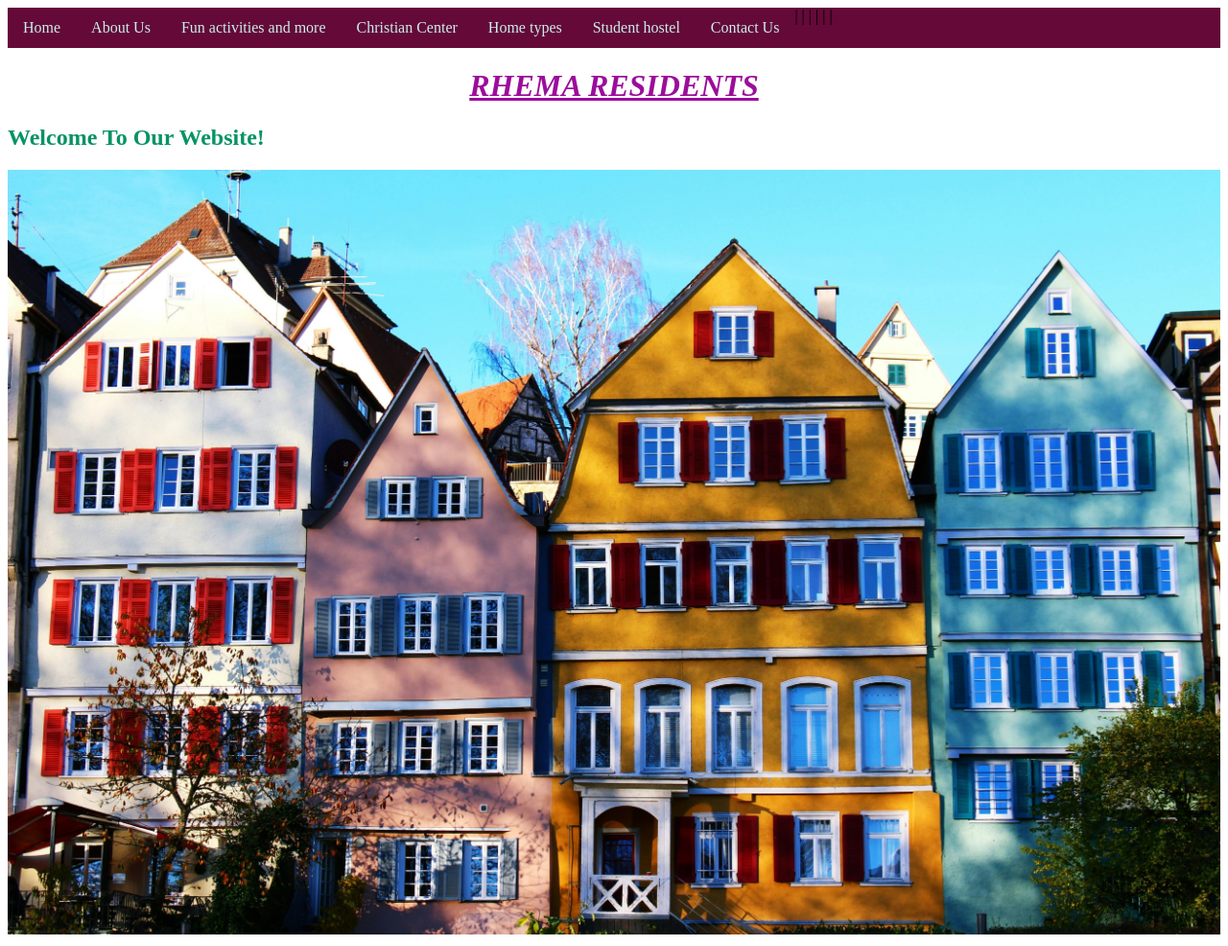
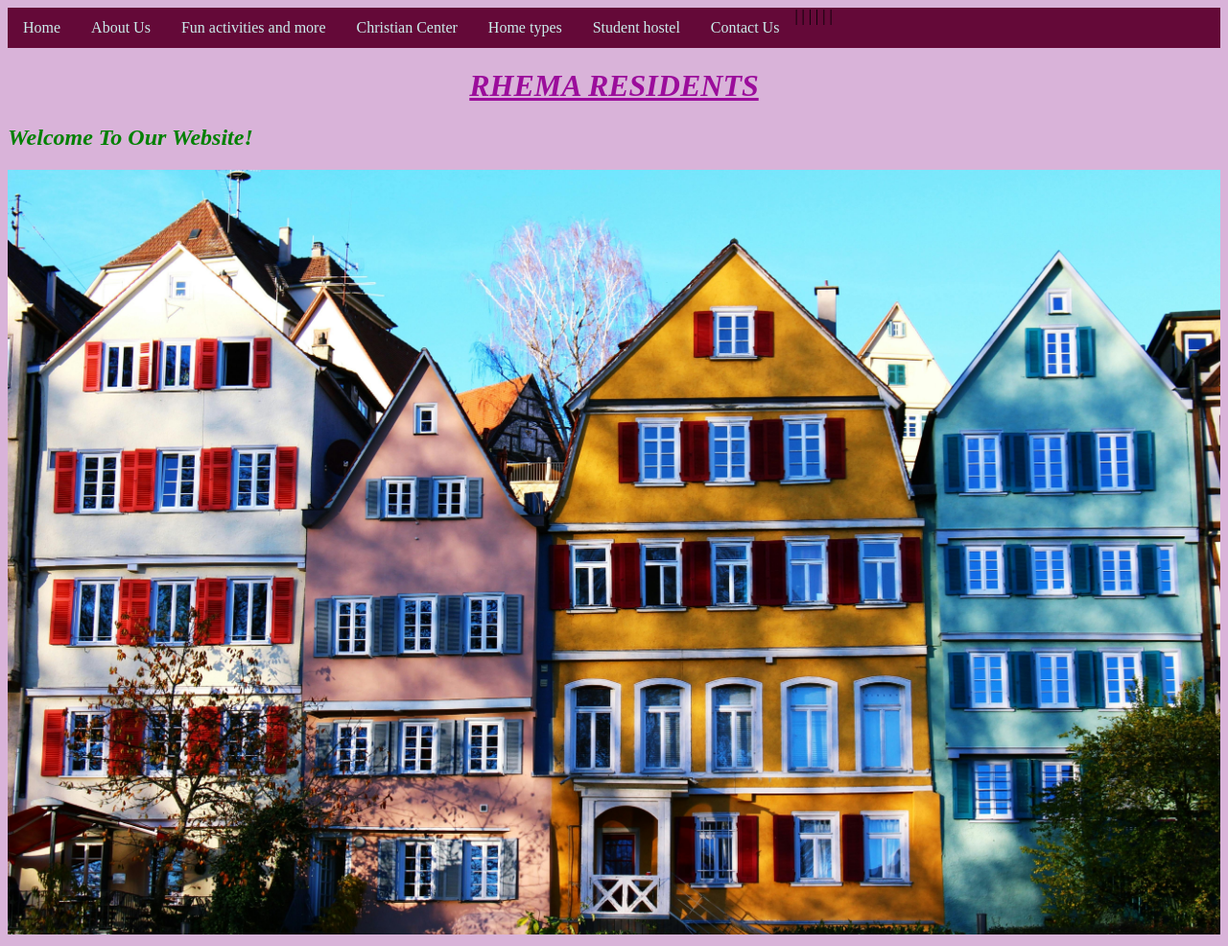
Before and after one commit to 169975/class_project, a PHP site: page / in a window 1280 px wide. Shown: the whole page at 96% size. Run offline with PHP 8.4, Linux system fonts and the light colour scheme.

Commit message:
I have added a background colour

```diff
--- a/CSS/style.css
+++ b/CSS/style.css
@@ -20,3 +20,19 @@ h1{
     text-decoration: none;
     color: rgb(203, 238, 237);
 }
+
+body{
+    /*background-image: url('images/bg/pexels-background.jpg');*/
+background-color: color-mix(in srgb, purple 30%, white 70%);
+
+}
+
+h2{
+
+color: green;
+text-align: justify;
+text-decoration: solid;
+text-transform:capitalize;
+font-style: italic;
+
+}
--- a/Christianity.html
+++ b/Christianity.html
@@ -16,6 +16,6 @@
     <p>Here at Rhema residents, we put God first hence we have set up a Christian center right inside the gated community where we meet for weekly fellowships, Bible Study and prayer services every Wednesday at 5.30p.m. for all.
 </p>
 <img src="images/pexels-michael-Christianity.jpg" alt="" width="50%">
-<h2 style="background-color: darkmagenta;">Welcome to this great opportunity to worship,pray and connect!</h2>
+<h2>Welcome to this great opportunity to worship,pray and connect!</h2>
 </body>
 </html>
--- a/about.html
+++ b/about.html
@@ -30,6 +30,6 @@
     </p>
     <img src="images/pexels-brett aboutpage.jpg" alt="" width="40%">
     <img src="images/pexels-erin aboutpage.jpg" alt="" width="30%">
-    <H2 style="color: blueviolet; text-align: center;font-style: italic;">Join us today and start living the life of your dreams!</H2>
+    <H2>Join us today and start living the life of your dreams!</H2>
 </body>
 </html>
--- a/hostel.html
+++ b/hostel.html
@@ -13,7 +13,7 @@
 
     </div>
     <h1>Rhema Student Hostels</h1>
-    <h2 style="color: darkmagenta;text-align: justify;text-decoration: solid;text-transform: lowercase;font-style: italic;">...more than just accommodation</h2><br>
+    <h2>...more than just accommodation</h2><br>
 <img src="images/pexels-earth hostel.jpg" alt="" width="50%">
 <p>The list below shows the rent prices depending on the choice of a room. The rent covers for: <br>
 <ul>
--- a/index.html
+++ b/index.html
@@ -13,7 +13,7 @@
 
     </div>
     <h1>Rhema Residents</h1>
-    <h2 style="color: rgb(6, 147, 100); text-align: left;text-decoration: rgb(38, 127, 204);font-size: medium;font-style: normal;text-transform: capitalize;font-size: x-large;" >Welcome to our website!</h2>
+    <h2>Welcome to our website!</h2>
     <img src="images/pixabay homepage.jpg" alt="" width="100%">
 </body>
 
```
Also changed, not shown: images/bg/pexels-background.jpg (added).
